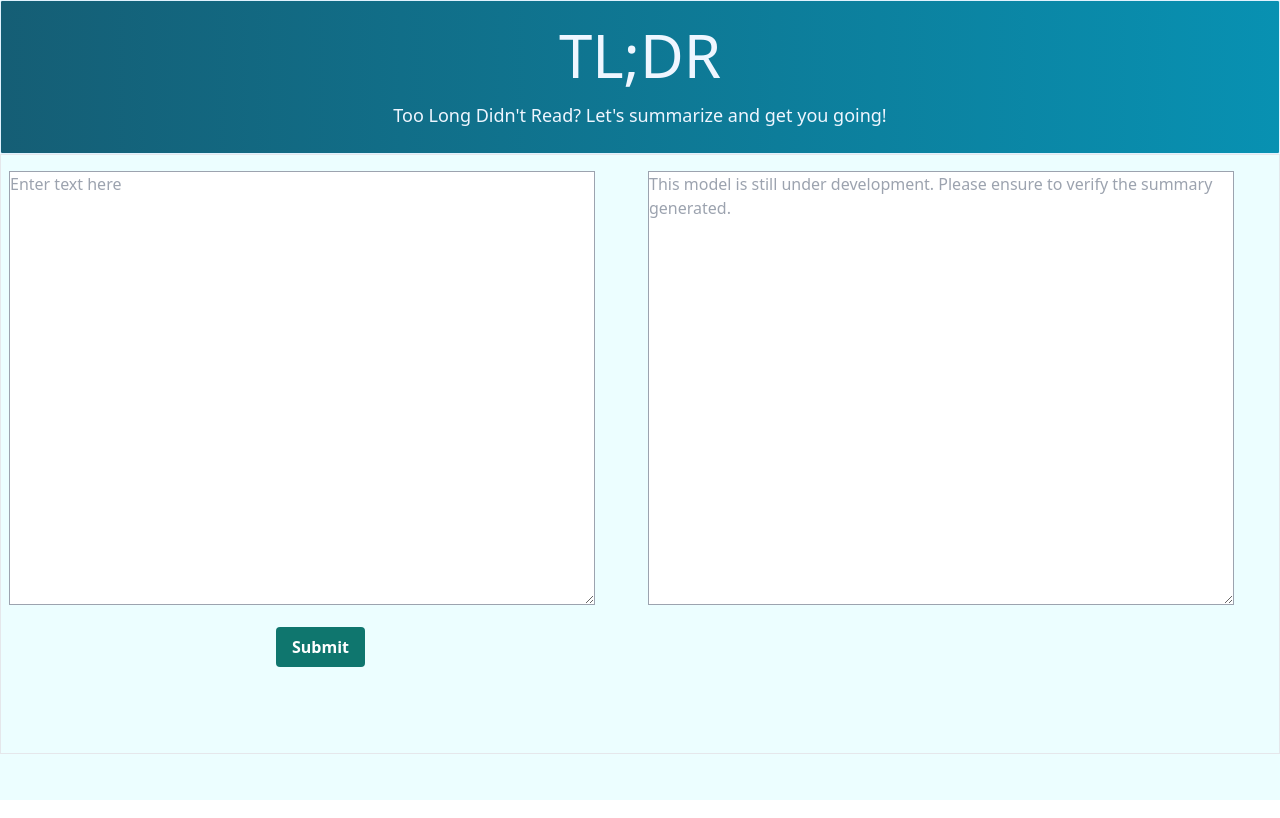
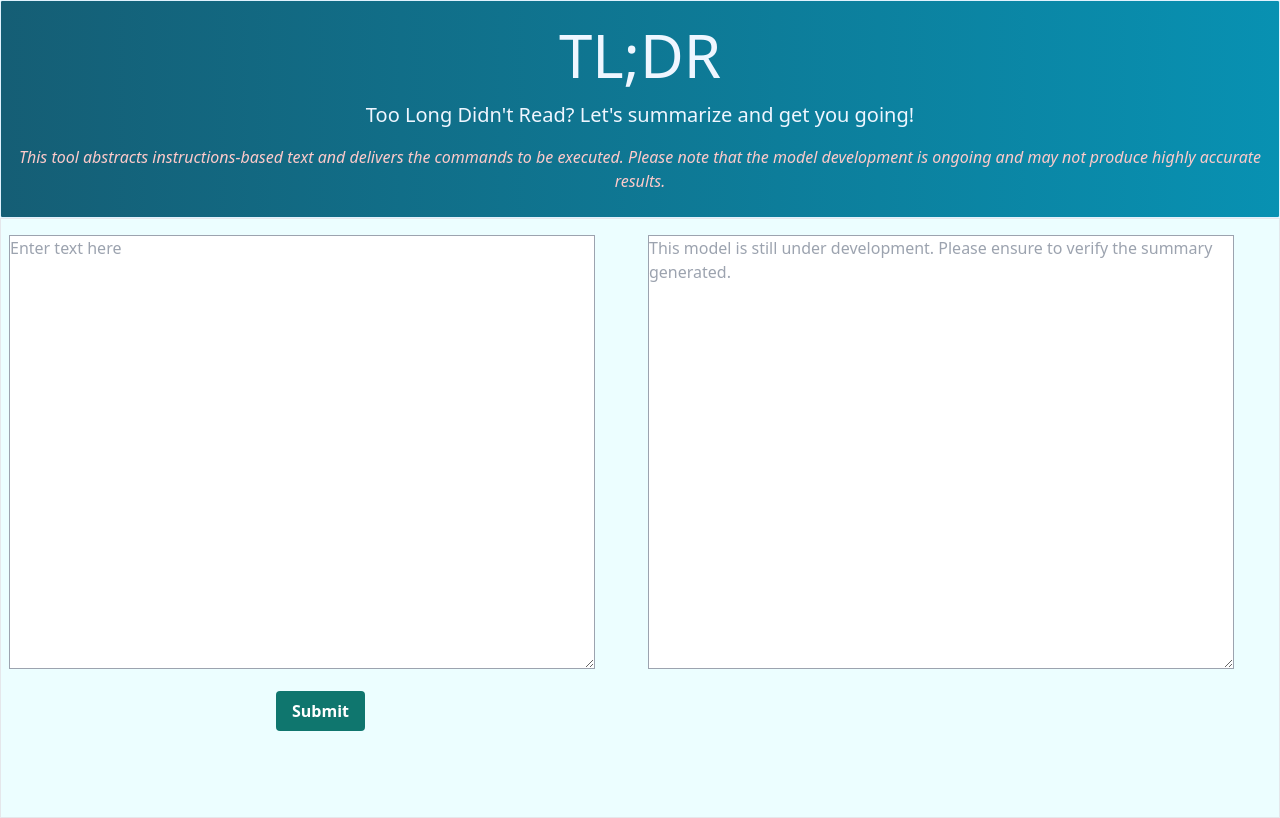
Before and after one commit to RajithaMuthukrishnan/Text_Summarizer_App, a Django app: page /summarize/ in a window 1280 px wide. Run offline with Django 4.2, Linux system fonts and the light colour scheme; some libraries are stand-ins or nearby versions.

Commit message:
Add model information and clean up code

```diff
--- a/frontend/homepage/templates/homepage.html
+++ b/frontend/homepage/templates/homepage.html
@@ -7,9 +7,12 @@
         <div id="title-card" class="bg-gradient-to-r from-cyan-800 to-cyan-600 border border-sky-100 rounded-sm">
             <div id="title-text" class="text-blue-50 text-6xl text-center my-6">
                 <h1>TL;DR</h1>
-                <h1 class="text-lg mt-4">
+                <h1 class="text-xl mt-4">
                     Too Long Didn't Read? Let's summarize and get you going!
                 </h1>
+                <h2 class="text-base text-red-200 italic mt-4">
+                    This tool abstracts instructions-based text and delivers the commands to be executed. Please note that the model development is ongoing and may not produce highly accurate results.
+                </h2>
             </div>
         </div>
         <div id="content" class="h-3/4 border">
--- a/frontend/text_summarizer_site/templates/base.html
+++ b/frontend/text_summarizer_site/templates/base.html
@@ -1,9 +1,3 @@
-<!-- <link rel="stylesheet" href="https://stackpath.bootstrapcdn.com/bootstrap/4.1.3/css/bootstrap.min.css" integrity="sha384-MCw98/SFnGE8fJT3GXwEOngsV7Zt27NXFoaoApmYm81iuXoPkFOJwJ8ERdknLPMO" crossorigin="anonymous"> -->
-
 {% block page_content %}{% endblock %}
 
 <script src="https://cdn.tailwindcss.com"></script>
-
-<!-- <script src="https://code.jquery.com/jquery-3.3.1.slim.min.js" integrity="sha384-q8i/X+965DzO0rT7abK41JStQIAqVgRVzpbzo5smXKp4YfRvH+8abtTE1Pi6jizo" crossorigin="anonymous"></script>
-<script src="https://cdnjs.cloudflare.com/ajax/libs/popper.js/1.14.3/umd/popper.min.js" integrity="sha384-ZMP7rVo3mIykV+2+9J3UJ46jBk0WLaUAdn689aCwoqbBJiSnjAK/l8WvCWPIPm49" crossorigin="anonymous"></script>
-<script src="https://stackpath.bootstrapcdn.com/bootstrap/4.1.3/js/bootstrap.min.js" integrity="sha384-ChfqqxuZUCnJSK3+MXmPNIyE6ZbWh2IMqE241rYiqJxyMiZ6OW/JmZQ5stwEULTy" crossorigin="anonymous"></script> -->
```
